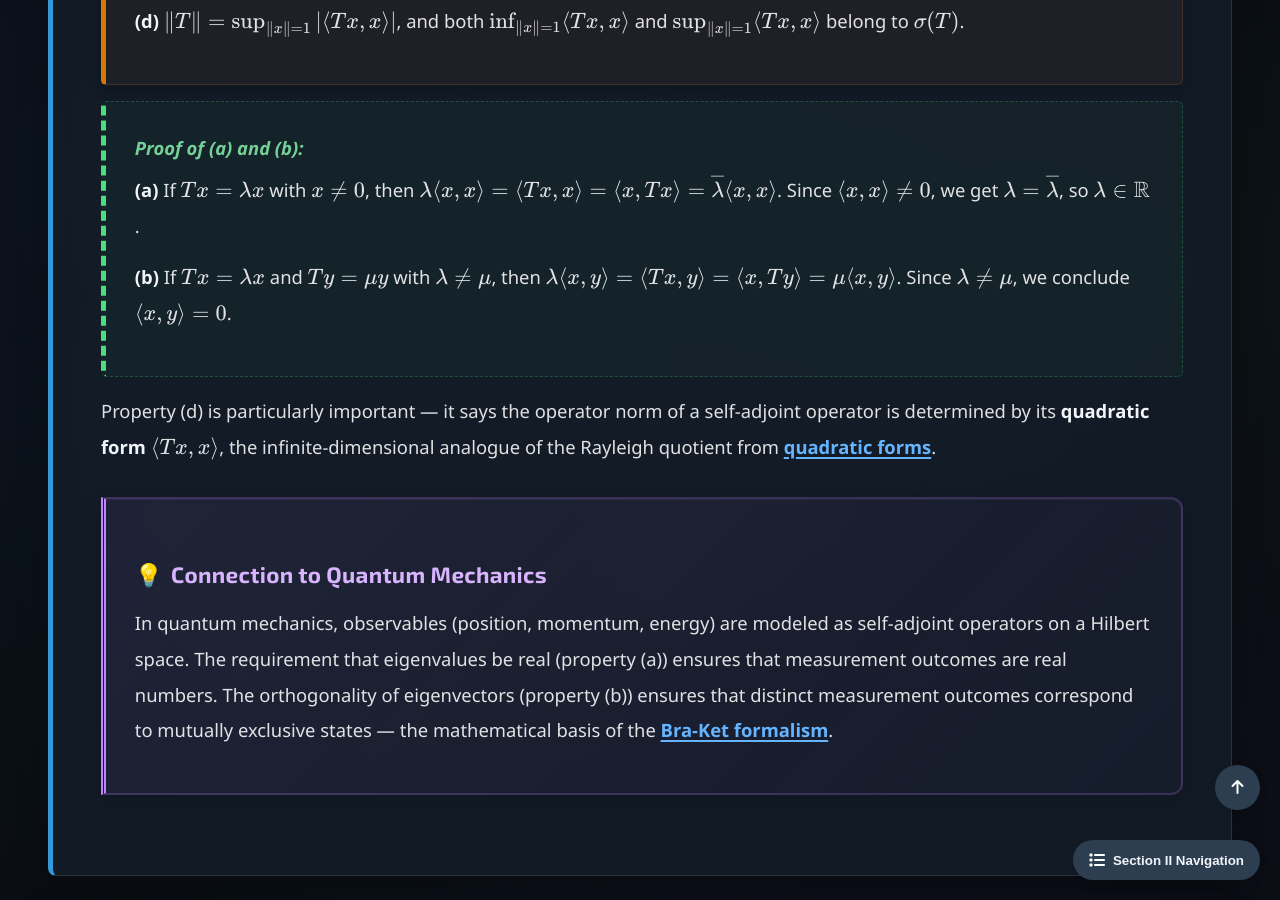
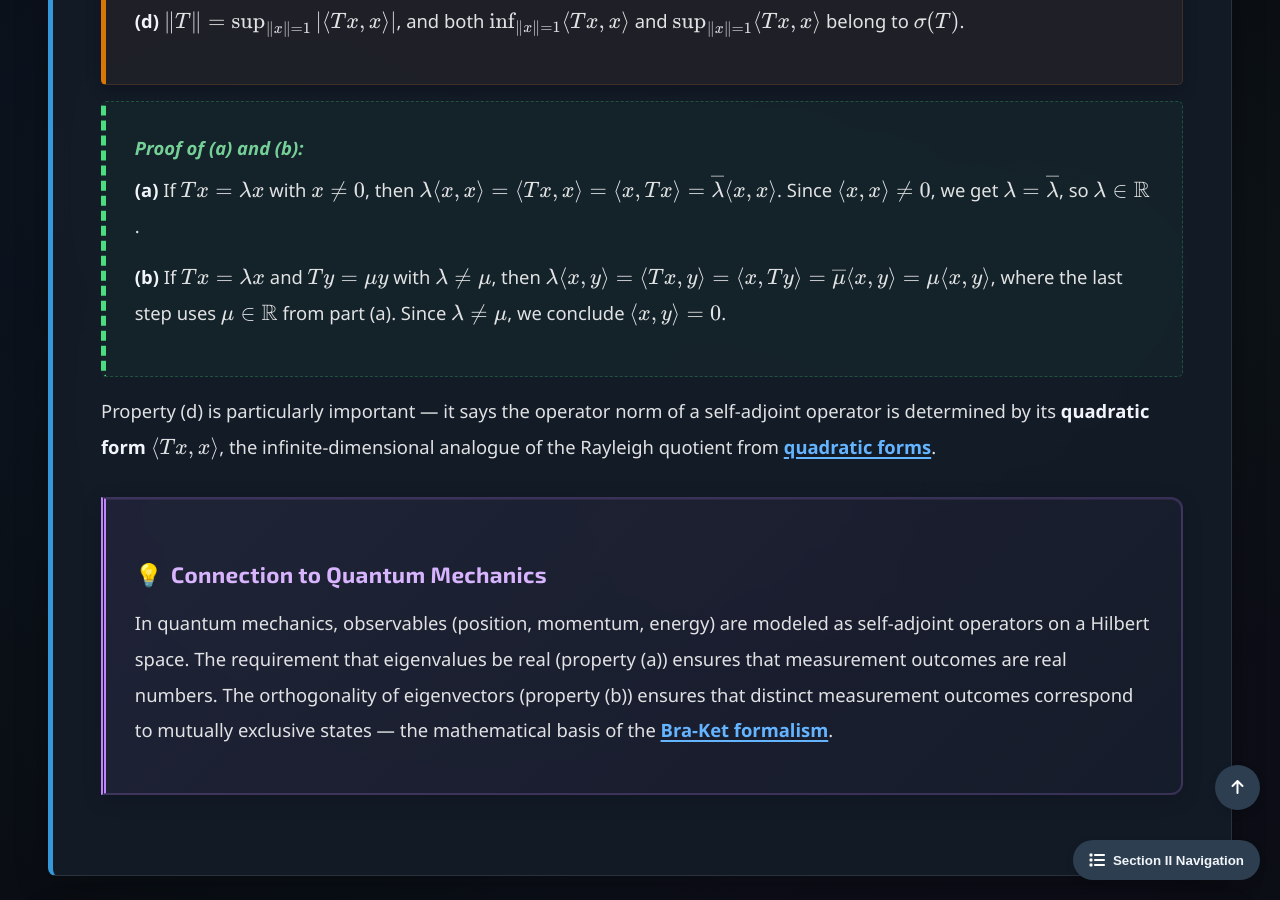
Before and after one commit to Yusukey01/yusukey01.github.io, a Jekyll site: the page built from Mathematics/Calculus/spectral_theory.html, in a window 1280 px wide and 900 px high, scrolled down 4920 px. Built offline with Jekyll 4.4.1, drawn with Linux system fonts in a browser that asks for light colours.

Commit message:
refined explanations

```diff
--- a/Mathematics/Calculus/dual_spaces.html
+++ b/Mathematics/Calculus/dual_spaces.html
@@ -287,7 +287,7 @@ uses_python: false
                         Assume \(\varphi \neq 0\). The null space (kernel) \(\ker(\varphi) = \{x \in \mathcal{H} : \varphi(x) = 0\}\)
                         is a closed subspace of \(\mathcal{H}\) because \(\varphi\) is continuous. Since \(\varphi \neq 0\),
                         \(\ker(\varphi)\) is not the whole space. By the Projection Theorem, \(\mathcal{H} = \ker(\varphi) \oplus \ker(\varphi)^\perp\),
-                        so \(\ker(\varphi)^\perp\) contains some nonzero vector \(z\).
+                        so \(\ker(\varphi)^\perp\) contains some nonzero vector \(z\). Since \(z \notin \ker(\varphi)\), we have \(\varphi(z) \neq 0\).
                     </p>
                     <p>
                         For any arbitrary \(x \in \mathcal{H}\), consider the vector \(v = x - \frac{\varphi(x)}{\varphi(z)}z\).
--- a/Mathematics/Calculus/spectral_theory.html
+++ b/Mathematics/Calculus/spectral_theory.html
@@ -247,7 +247,8 @@ uses_python: false
                     </p>
                     <p>
                         <strong>(b)</strong> If \(Tx = \lambda x\) and \(Ty = \mu y\) with \(\lambda \neq \mu\),
-                        then \(\lambda \langle x, y \rangle = \langle Tx, y \rangle = \langle x, Ty \rangle = \mu \langle x, y \rangle\).
+                        then \(\lambda \langle x, y \rangle = \langle Tx, y \rangle = \langle x, Ty \rangle = \overline{\mu} \langle x, y \rangle = \mu \langle x, y \rangle\),
+                        where the last step uses \(\mu \in \mathbb{R}\) from part (a).
                         Since \(\lambda \neq \mu\), we conclude \(\langle x, y \rangle = 0\).
                     </p>
                 </div>
```
